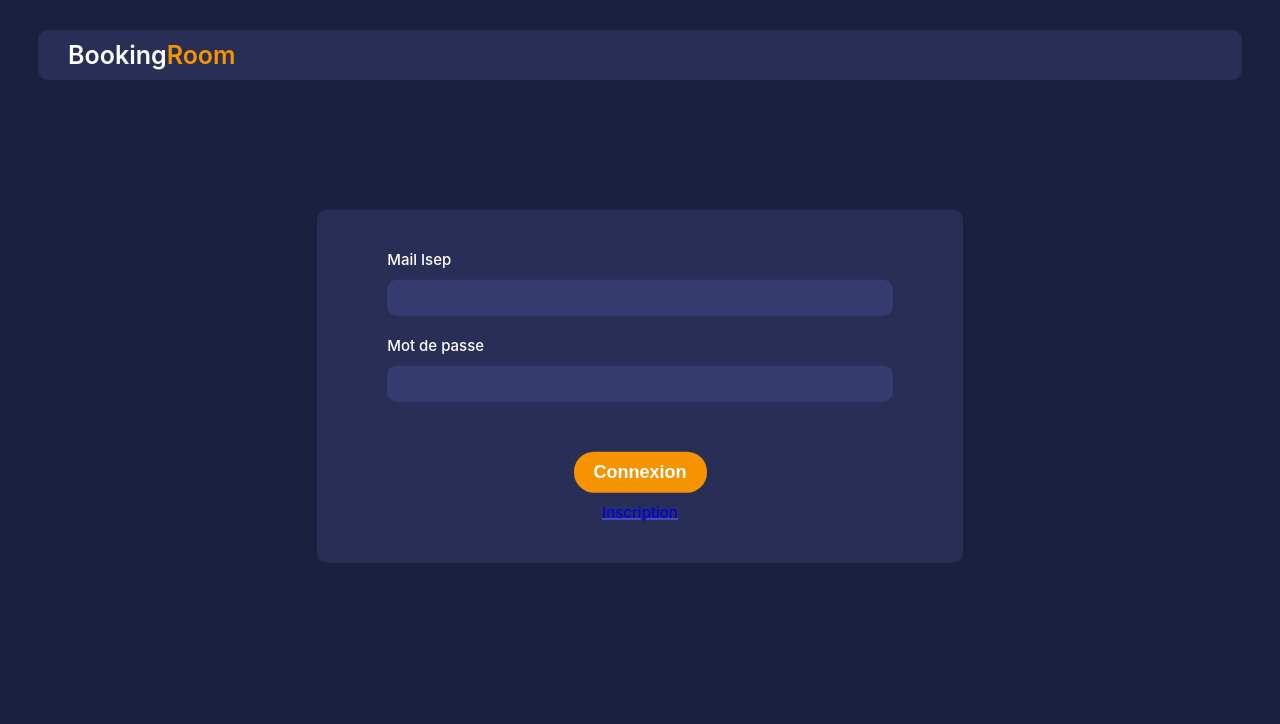
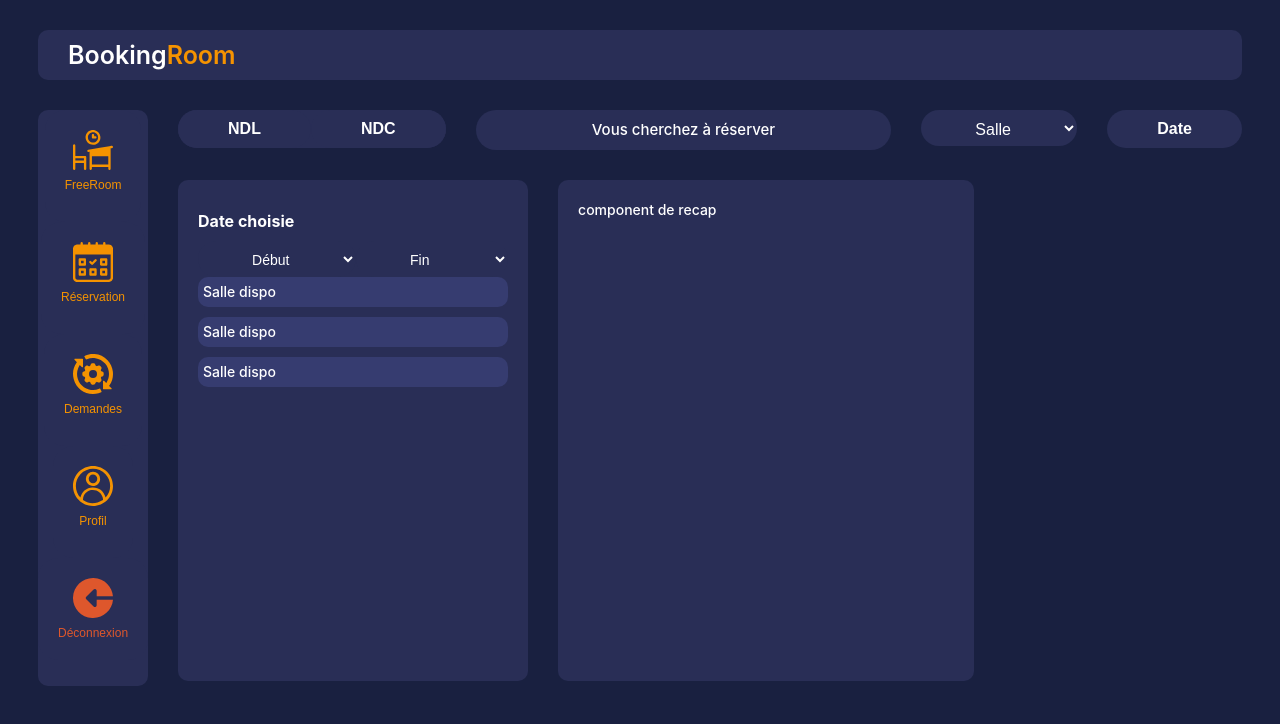
Before and after one commit to leizo/BookingRoom-front, a Vue app: page /request in a window 1280 px wide. Before the commit this address led to /login. Shown: the top 724 px of the page. Built offline with nearby package versions, Linux system fonts and the light colour scheme.

Commit message:
design request page

```diff
--- a/src/components/TheNavbar.vue
+++ b/src/components/TheNavbar.vue
@@ -75,6 +75,8 @@ button, a {
   font-weight: 500;
   font-size: 12px;
 
+  padding: 20px ;
+
   text-decoration: none;
 
   cursor: pointer;
--- a/src/routers/index.ts
+++ b/src/routers/index.ts
@@ -4,6 +4,7 @@ import Signup from "@/views/Signup.vue";
 import Home from "@/views/Home.vue";
 import Logout from "@/views/Logout.vue";
 import Profile from "@/views/Profile.vue";
+import Request from "@/views/Request.vue";
 import AuthService from "@/services/auth.service";
 import { useUserStore } from "@/stores/user.store";
 
@@ -41,6 +42,16 @@ const routes = [
         component: Profile,
 
     }
+    ,
+    {
+        path: "/request",
+        name: "Request",
+        component: Request,
+        meta: {
+            allowAnonymous: true
+        }
+
+    }
 ];
 
 const router = createRouter({
--- /dev/null
+++ b/src/views/Request.vue
@@ -0,0 +1,174 @@
+<script lang="ts">
+    import TheHeader from "@/components/TheHeader.vue";
+    import TheNavbar from "@/components/TheNavbar.vue";
+
+    export default {
+        name: "Request",
+        components: {TheHeader, TheNavbar}
+    }
+</script>
+
+<template>
+
+<div class="wrapper-request">
+
+    <div class="wrapper-btn">
+        <div class="btn-group">
+            <button>NDL</button>
+            <button>NDC</button>
+        </div>
+        <div class="search">
+            Vous cherchez à réserver
+        </div>
+        <div>
+            <select name="Salle">
+            <option value="Salle">Salle</option>
+            <option value="I1">L012</option>
+            <option value="I2">L220</option>
+            <option value="P1">L207</option>
+        </select>
+        </div>
+        <div>
+            <button>Date</button>
+        </div>
+    </div>
+    <!--
+    <div class="wrapper-col">
+        <div class="fond">
+            <h1>nom de la Salle</h1>
+
+            Date picker <br>
+
+            <div style="background-color: var(--color-background-mute);padding:10px; border-radius:10px">
+                Disponibilités de la salle : <br>
+                heures
+            </div>
+
+            <div style="display:grid; grid-template-columns: max-content max-content; ">
+                <select name="Salle" style="font-size: 14px; ">
+                    <option value="Salle">Début</option>
+                    <option value="I1">L012</option>
+                    <option value="I2">L220</option>
+                    <option value="P1">L207</option>
+                </select>
+                 <select name="Salle" style="font-size: 14px;">
+                    <option value="Salle">Fin</option>
+                    <option value="I1">L012</option>
+                    <option value="I2">L220</option>
+                    <option value="P1">L207</option>
+                </select>
+            </div>
+
+            <div style="background-color: var(--br-orange);padding:10px; border-radius:10px">
+                Réserver la salle L012 à NDL de 14h15 à 15h30 le lundi 16 avril 2022
+            </div>
+
+        </div>
+        <div class="fond">
+            component de recap
+        </div>
+        <div></div>
+    </div>
+    -->
+
+    <!-- Dans mon stage on utilisait des v-if pour choisir quel div afficher -->
+
+    <div class="wrapper-col">
+        <div class="fond">
+            <h1>Date choisie</h1>
+
+            <div style="display:grid; grid-template-columns: max-content max-content; ">
+                <select name="Salle" style="font-size: 14px; ">
+                    <option value="Salle">Début</option>
+                    <option value="I1">L012</option>
+                    <option value="I2">L220</option>
+                    <option value="P1">L207</option>
+                </select>
+                 <select name="Salle" style="font-size: 14px;">
+                    <option value="Salle">Fin</option>
+                    <option value="I1">L012</option>
+                    <option value="I2">L220</option>
+                    <option value="P1">L207</option>
+                </select>
+            </div>
+
+            <li>Salle dispo</li>
+            <li>Salle dispo</li>
+            <li>Salle dispo</li>
+
+        </div>
+        <div class="fond">
+            component de recap
+        </div>
+        <div></div>
+    </div>
+
+
+</div>
+
+</template>
+
+<style>
+
+.wrapper-btn {
+    display: grid;
+    grid-template-columns: max-content auto max-content max-content;
+    grid-gap: 30px;
+    height: min-content;
+    margin: 30px 30px 30px 30px;
+}
+
+.wrapper-col {
+    display: grid;
+    grid-template-columns: min-content auto auto;
+    grid-gap: 30px;
+    height: 80%;
+    margin: 0 30px;
+}
+
+.fond {
+    height: 100%;
+    background-color: var(--color-background-soft);
+    border-radius: 10px;
+
+    padding: 20px;
+    font-size: 14px;
+
+}
+
+.search {
+    background-color: var(--color-background-soft);
+    border-radius: 20px;
+    text-align: center;
+    padding: 10px;
+}
+
+.btn-group{
+    background-color: var(--color-background-soft);
+    border-radius: 20px;
+    width: max-content;
+    height: min-content;
+}
+
+button, select {
+    background-color: var(--color-background-soft);
+    border-radius: 20px;
+    font-size: 16px;
+    margin: 0;
+    padding: 10px 50px;
+}
+
+h1{
+    font-size: 16px;
+}
+
+li {
+    background-color: var(--color-background-mute);
+    margin-bottom:10px;
+    padding:5px;
+    border-radius:10px;
+    list-style: none;
+}
+
+
+</style>
```
